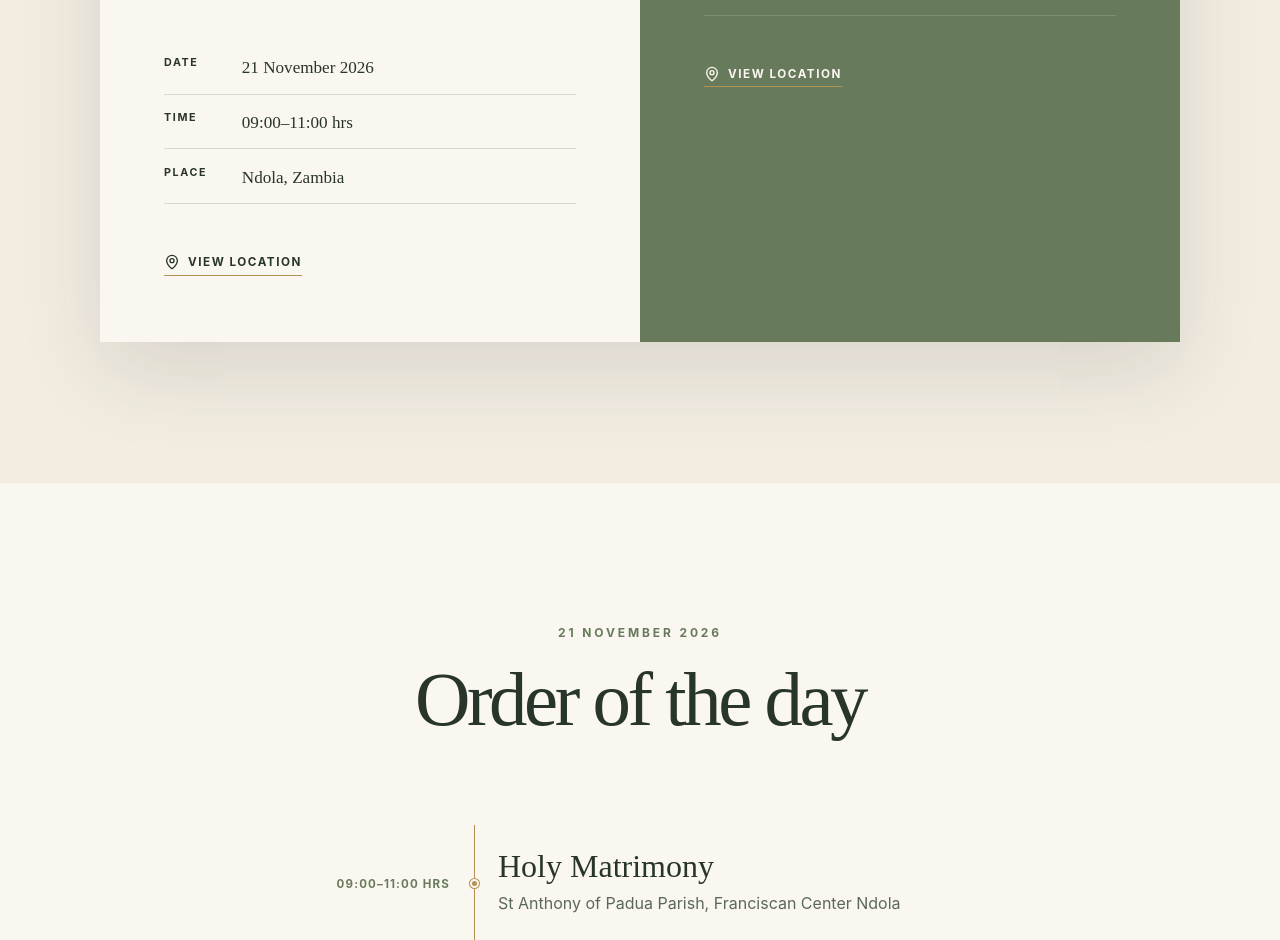
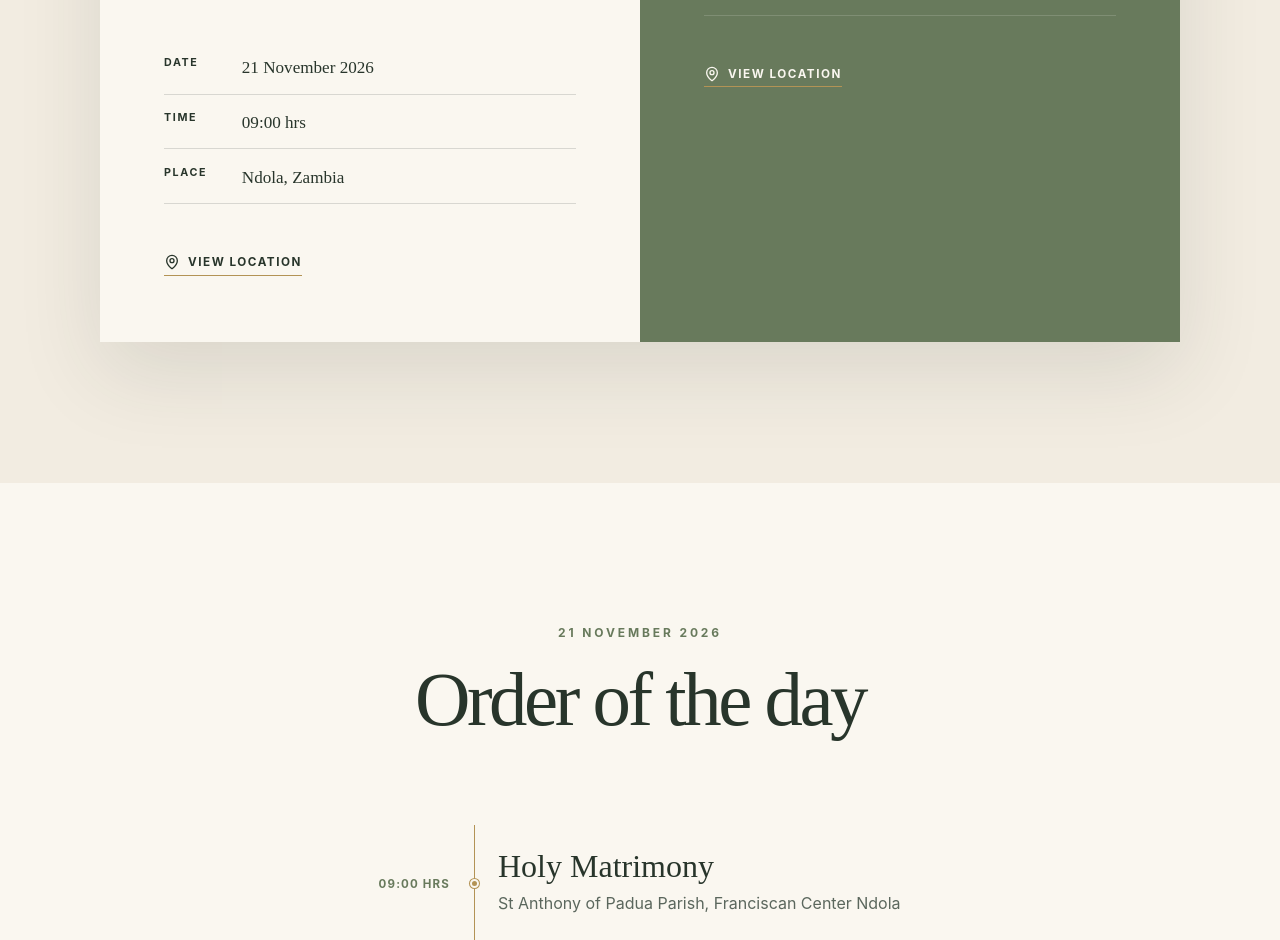
Before and after one commit to emmanuelmazonga/Online_invitation, a Next.js app: page / in a window 1280 px wide. Shown: the part 3252-4192 px from the top of the page. Built offline with nearby package versions, Linux system fonts and the light colour scheme; no server answers.

Commit message:
Update wedding details and hero photo

```diff
--- a/app/globals.css
+++ b/app/globals.css
@@ -137,6 +137,8 @@ h2 { margin: 0; font-size: clamp(3rem, 7vw, 6.4rem); letter-spacing: -.045em; }
 .rsvp-intro .queries-line { margin-top: -1rem !important; font-family: var(--sans) !important; font-size: .76rem !important; font-weight: 700; letter-spacing: .11em; text-transform: uppercase; }
 .queries-line a { color: var(--deep-sage); text-underline-offset: 4px; }
 .queries-button { display: inline-flex; min-height: 46px; align-items: center; justify-content: center; margin: -.8rem 0 1.5rem; padding: .7rem 1rem; color: var(--forest); background: var(--sage); font-size: .72rem; font-weight: 700; letter-spacing: .06em; text-decoration: none; text-transform: uppercase; }
+.queries-contacts { display: flex; flex-wrap: wrap; justify-content: center; gap: .6rem; margin: -.8rem auto 1.5rem; }
+.queries-contacts .queries-button { margin: 0; }
 .rsvp-intro .ornament { justify-content: start; margin-left: 0; }
 .rsvp-panel { padding: clamp(1.4rem, 4vw, 3.5rem); border: 1px solid #d8cebd; background: #fffdf8; box-shadow: 0 22px 60px rgba(40,53,43,.07); }
 .field { display: grid; gap: .5rem; margin-bottom: 1.5rem; }
--- a/components/admin-shell.tsx
+++ b/components/admin-shell.tsx
@@ -56,7 +56,7 @@ function AdminUsers({ currentId }: { currentId: string }) {
 }
 
 function confirmationMessage(guest: RsvpRecord) {
-  return `James & Diana — Wedding Confirmation 💍\n\nDear ${guest.full_name},\n\nWe’re delighted to confirm your attendance at James Konkola & Diana Mazonga's wedding on 21 November 2026\n\n🪪 Unique Guest reference: *${guest.guest_reference}*\n👤 Guest allocation: *${guest.allocation === 2 ? "Couple" : "Individual"}*\n\nPlease keep this reference safe and present it at the entrance.\nWe look forward to celebrating with you.\nQueries +260 972281240\n\nWith love,\nJames & Diana`;
+  return `James & Diana — Wedding Confirmation 💍\n\nDear ${guest.full_name},\n\nWe’re delighted to confirm your attendance at James Konkola & Diana Mazonga's wedding on 21 November 2026\n\n🪪 Unique Guest reference: *${guest.guest_reference}*\n👤 Guest allocation: *${guest.allocation === 2 ? "Couple" : "Individual"}*\n\nPlease keep this reference safe and present it at the entrance.\nWe look forward to celebrating with you.\nQueries: Emmanuel Mazonga +260 750 774 920 or Nasanta Shatewa +260 760 062 198\n\nWith love,\nJames & Diana`;
 }
 
 export function AdminShell() {
--- a/components/invitation.tsx
+++ b/components/invitation.tsx
@@ -139,7 +139,7 @@ export function Invitation() {
             <span className="venue-number">01</span>
             <p className="eyebrow">Holy Matrimony</p>
             <h3>St Anthony of Padua Parish,<br />Franciscan Center Ndola</h3>
-            <dl><div><dt>Date</dt><dd>21 November 2026</dd></div><div><dt>Time</dt><dd>09:00–11:00 hrs</dd></div><div><dt>Place</dt><dd>Ndola, Zambia</dd></div></dl>
+            <dl><div><dt>Date</dt><dd>21 November 2026</dd></div><div><dt>Time</dt><dd>09:00 hrs</dd></div><div><dt>Place</dt><dd>Ndola, Zambia</dd></div></dl>
             <a className="text-link" href="https://maps.app.goo.gl/siwPP7emYgM9XUvW7" target="_blank" rel="noreferrer"><MapPin size={16} /> View location</a>
           </article>
           <article className="venue venue-reception scroll-reveal reveal-delay-1" data-reveal="right">
@@ -156,7 +156,7 @@ export function Invitation() {
         <p className="eyebrow scroll-reveal">21 November 2026</p>
         <h2 className="scroll-reveal reveal-delay-1" data-reveal="heading">Order of the day</h2>
         <div className="timeline">
-          <article className="scroll-reveal" data-reveal="left"><time>09:00–11:00 hrs</time><span className="timeline-dot" /><div><h3>Holy Matrimony</h3><p>St Anthony of Padua Parish, Franciscan Center Ndola</p></div></article>
+          <article className="scroll-reveal" data-reveal="left"><time>09:00 hrs</time><span className="timeline-dot" /><div><h3>Holy Matrimony</h3><p>St Anthony of Padua Parish, Franciscan Center Ndola</p></div></article>
           <article className="scroll-reveal reveal-delay-1" data-reveal="left"><time>17:00 hrs</time><span className="timeline-dot" /><div><h3>Reception</h3><p>Izu Hotel</p></div></article>
         </div>
         <aside className="dress-code scroll-reveal" id="dress-code" data-reveal="scale" aria-labelledby="dress-code-title">
@@ -183,14 +183,14 @@ export function Invitation() {
         <div className="gift-inner scroll-reveal" data-reveal="scale">
           <p className="eyebrow light">With love &amp; gratitude</p>
           <h2>Your presence is our greatest gift</h2>
-          <p>Your presence on our special day means a great deal to us. For those wishing to present a gift, we kindly request monetary gifts.</p>
-          <div className="gift-values"><div><span>Individual</span><strong>K600</strong></div><div><span>Couple</span><strong>K1,200</strong></div></div>
-          <div className="policy"><span>Kindly note</span><p>Strictly one person per invitation unless the invitation has specifically been issued for a couple.</p></div>
+          <p>Having you with us on our special day means so much. For those who would like to bless us with a gift, we would be grateful for a monetary contribution.</p>
+          <div className="gift-values"><div><span>Individuals</span><strong>K500</strong></div><div><span>Couples</span><strong>K1,000</strong></div></div>
+          <div className="policy"><span>Kindly note</span><p>Strictly one person per card.</p><p>Guests attending with a plus one are kindly requested to contribute K1,000 for both.</p><p>Those who wish to add more than the required amount can do so.</p></div>
         </div>
       </section>
 
       <section className="rsvp section" id="rsvp">
-        <div className="rsvp-intro scroll-reveal" data-reveal="left"><p className="eyebrow">Répondez s’il vous plaît</p><h2>Will You Join Us?</h2><p>We would be honoured to celebrate this special day with you. Kindly confirm your attendance below.</p><p className="queries-line">Questions about the wedding?</p><a className="queries-button" href="https://wa.me/260972281240?text=Hello%20Tabo%2C%20I%20have%20a%20question%20about%20James%20%26%20Diana%27s%20wedding." target="_blank" rel="noreferrer">WhatsApp Tabo Maonde · +260 972 281 240</a><Ornament /></div>
+        <div className="rsvp-intro scroll-reveal" data-reveal="left"><p className="eyebrow">Répondez s’il vous plaît</p><h2>Will You Join Us?</h2><p>We would be honoured to celebrate this special day with you. Kindly confirm your attendance below.</p><p className="queries-line">Questions about the wedding?</p><div className="queries-contacts"><a className="queries-button" href="https://wa.me/260750774920?text=Hello%20Emmanuel%2C%20I%20have%20a%20question%20about%20James%20%26%20Diana%27s%20wedding." target="_blank" rel="noreferrer">WhatsApp Emmanuel Mazonga · +260 750 774 920</a><a className="queries-button" href="https://wa.me/260760062198?text=Hello%20Nasanta%2C%20I%20have%20a%20question%20about%20James%20%26%20Diana%27s%20wedding." target="_blank" rel="noreferrer">WhatsApp Nasanta Shatewa · +260 760 062 198</a></div><Ornament /></div>
         <div className="rsvp-panel scroll-reveal reveal-delay-1" data-reveal="right">
           {result.state === "success" ? (
             <div className="success" role="status"><span className="success-mark">✓</span><h3>Thank you, {result.message}.</h3><p>Your RSVP has been received.</p><p>Once your attendance has been approved, you will receive your unique guest reference via WhatsApp. Please keep it safely, as it will be required for verification at the event entrance.</p></div>
```
Also changed, not shown: public/images/top/top.jpg, 1 other file (tests, documents, lock files or other folders).
